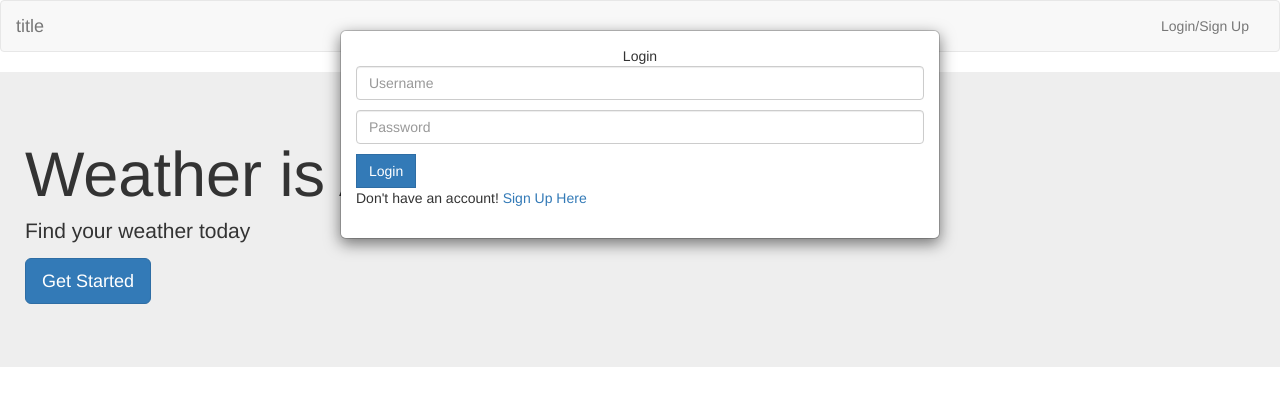
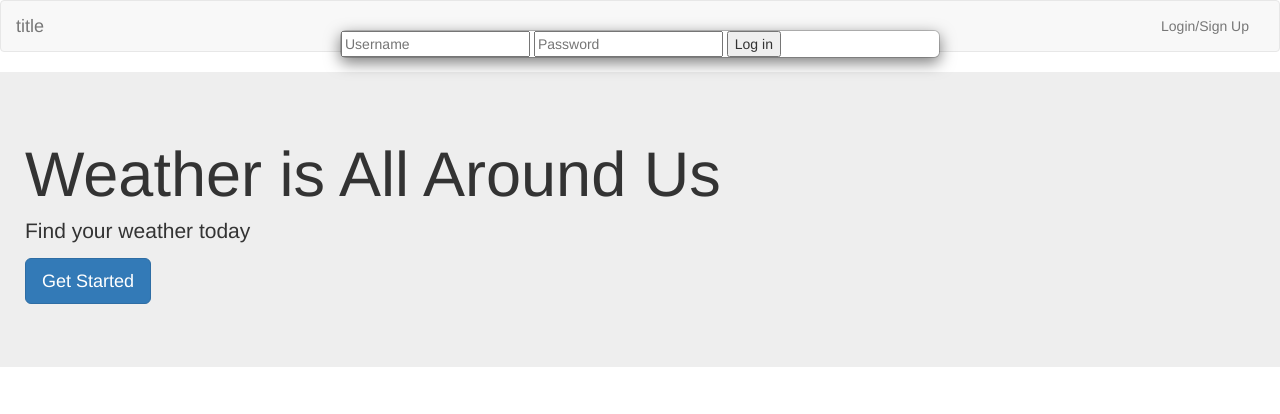
Before and after one commit to theradler/project1, a Flask app: page / in a window 1280 px wide, after a click on "Login/Sign Up". Shown: the top 414 px of the page. Run offline with Flask 2, Linux system fonts and the light colour scheme; some libraries are stand-ins or nearby versions.

Commit message:
fixed db stuff

```diff
--- a/application.py
+++ b/application.py
@@ -1,26 +1,29 @@
 import os
 
-from flask import Flask, session, render_template, request
+from flask import Flask, session, render_template, request, flash
+from flask_sqlalchemy import SQLAlchemy
 from flask_session import Session
 from sqlalchemy import create_engine
 from sqlalchemy.orm import scoped_session, sessionmaker
 
 app = Flask(__name__)
+db = SQLAlchemy()
 
 
 # Check for environment variable
 if not os.getenv("DATABASE_URL"):
     raise RuntimeError("DATABASE_URL is not set")
 
-# Configure session to use filesystem
+# Configure session
 app.config["SESSION_PERMANENT"] = False
 app.config["SESSION_TYPE"] = "filesystem"
+app.config['SQLALCHEMY_DATABASE_URI'] = 'postgres://rfiyeehknxkzti:fcd541969aee3f6c579001a4769f90bb3d27c6e5194c31478217c5010e016a22@ec2-54-227-243-210.compute-1.amazonaws.com:5432/d4dhnjm6dcg7mm'
 Session(app)
 
 # Set up database
-engine = create_engine(os.getenv("DATABASE_URL"))
-db = scoped_session(sessionmaker(bind=engine))
-
+#engine = create_engine(os.getenv("DATABASE_URL"))
+#db = scoped_session(sessionmaker(bind=engine))
+db.init_app(app)
 
 @app.route("/")
 
@@ -31,3 +34,19 @@ def index():
 @app.route("/register")
 def register():
     return render_template("register.html")
+
+@app.route('/login', methods=['POST'])
+def login():
+    if request.form['password'] == 'password' and request.form['username'] == 'admin':
+        session['logged_in'] = True
+    else:
+        flash('wrong password!')
+    return index()
+
+@app.route("/logout")
+def logout():
+    session['logged_in'] = False
+    return index()
+
+if __name__ == "__main__":
+    app.run()
--- a/requirements.txt
+++ b/requirements.txt
@@ -7,3 +7,4 @@ Flask-Migrate
 Flask-Script
 Flask-SQLAlchemy
 Werkzeug
+gunicorn
--- a/templates/layout.html
+++ b/templates/layout.html
@@ -48,23 +48,11 @@
   <div class="modal" id="loginModal">
     <div class="modal-dialog modal-dialog-centered">
       <div class="modal-content">
-        <div class="modal-body">
-          <div id="loginModalTitle">
-            Login
-          </div>
-          <div class="row">
-            <div id="loginUsername">
-              <input type="text" placeholder="Username" name="login_user_name" id="login_user_name" class="form-control">
-            </div>
-            <div id="loginPassword">
-              <input type="text" placeholder="Password" name="login_user_password" id="login_user_password" class="form-control">
-            </div>
-          </div>
-          <div class="form-group" padding-top="10px">
-            <input type="submit" value="Login" class="btn btn-primary " style="border-radius:0px" />
-            <p>Don't have an account! <a href="/register">Sign Up Here</a></p>
-          </div>
-        </div>
+        <form action="/login" method="POST">
+          <input type="username" name="username" placeholder="Username">
+          <input type="password" name="password" placeholder="Password">
+          <input type="submit" value="Log in">
+        </form>
 
       </div>
     </div>
```
Also changed, not shown: models.py (+5 -7 lines), 2 other files.
